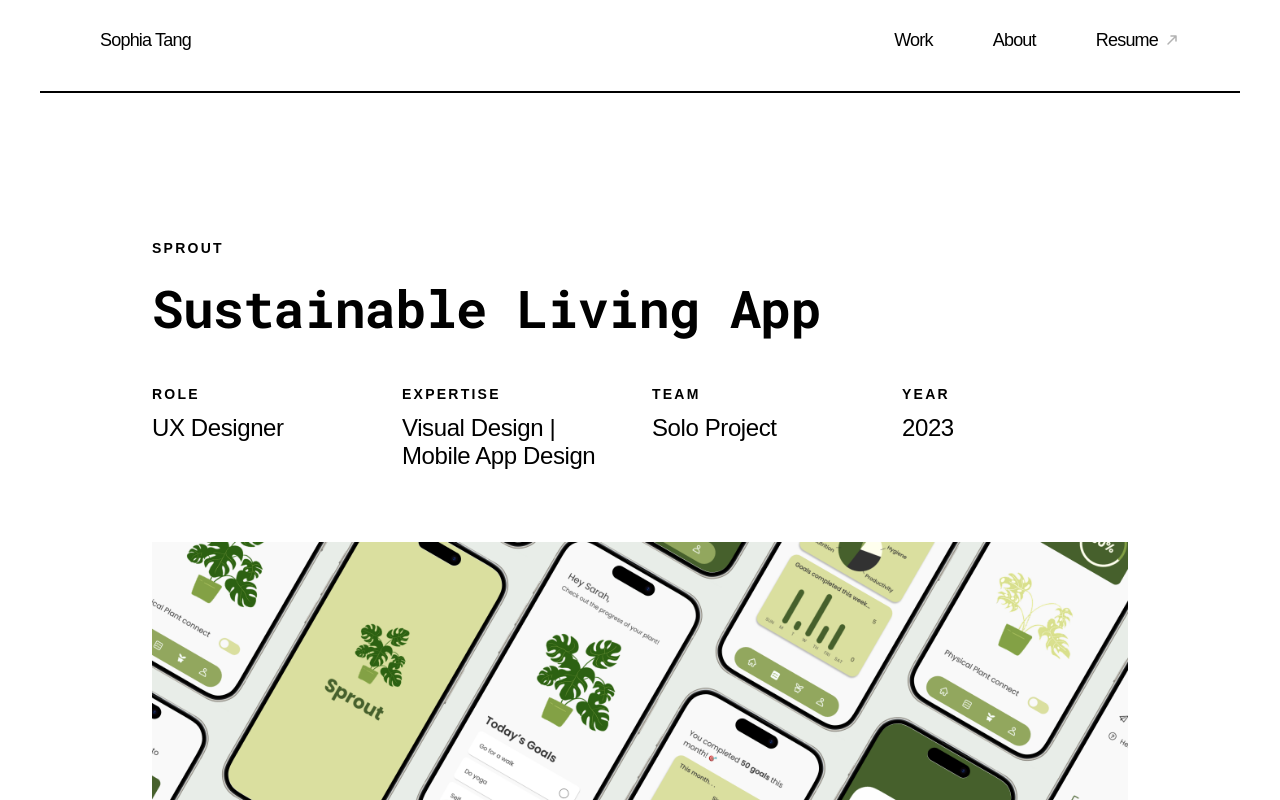
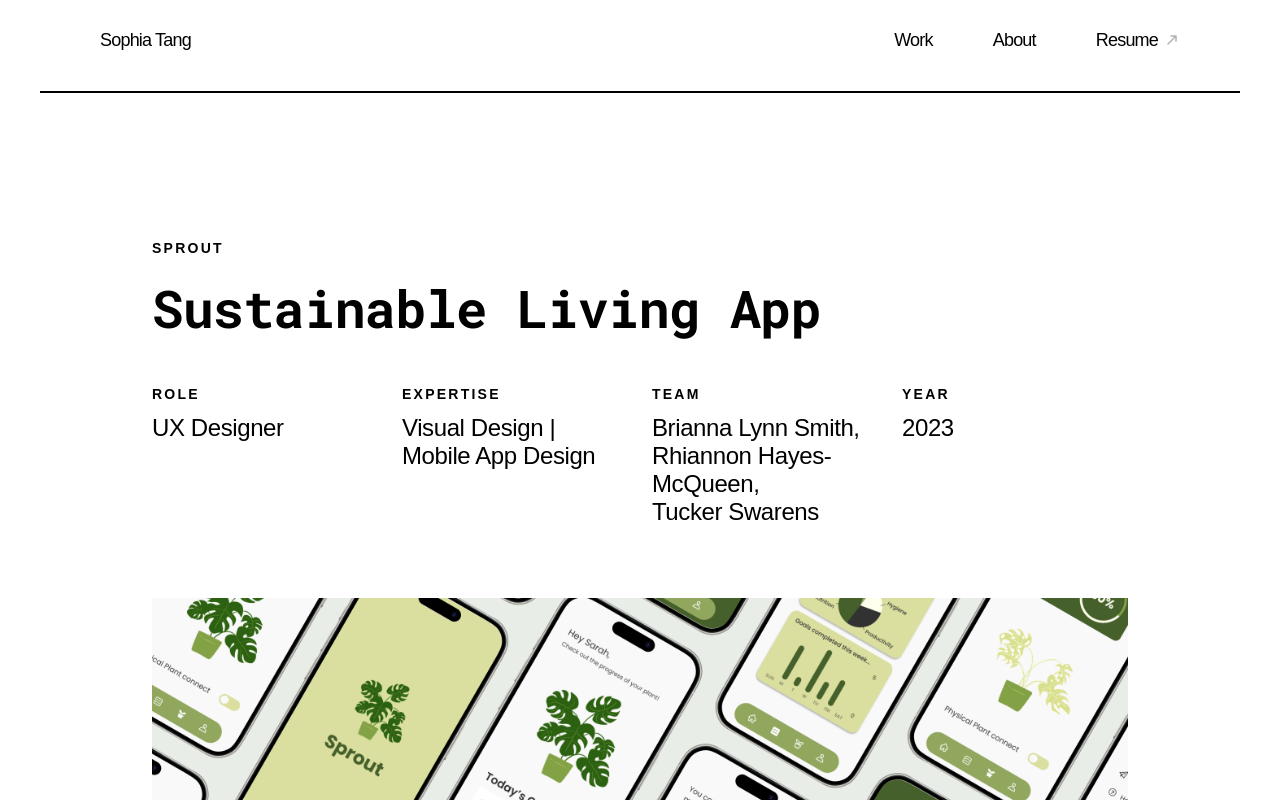
Before and after one commit to srtang23/sophiatang.portfolio, a React (Vite) app: page /work/sprout in a window 1280 px wide. Shown: the top 800 px of the page. Built offline with nearby package versions, Linux system fonts and the light colour scheme; a web font is replaced by a local one.

Commit message:
Update Sprout project team

```diff
--- a/src/pages/work/Sprout.jsx
+++ b/src/pages/work/Sprout.jsx
@@ -116,7 +116,7 @@ function Sprout() {
             </div>
             <div>
               <h2>Team</h2>
-              <p>Solo Project</p>
+              <p>Brianna Lynn Smith,<br />Rhiannon Hayes-McQueen,<br />Tucker Swarens</p>
             </div>
             <div>
               <h2>Year</h2>
```
